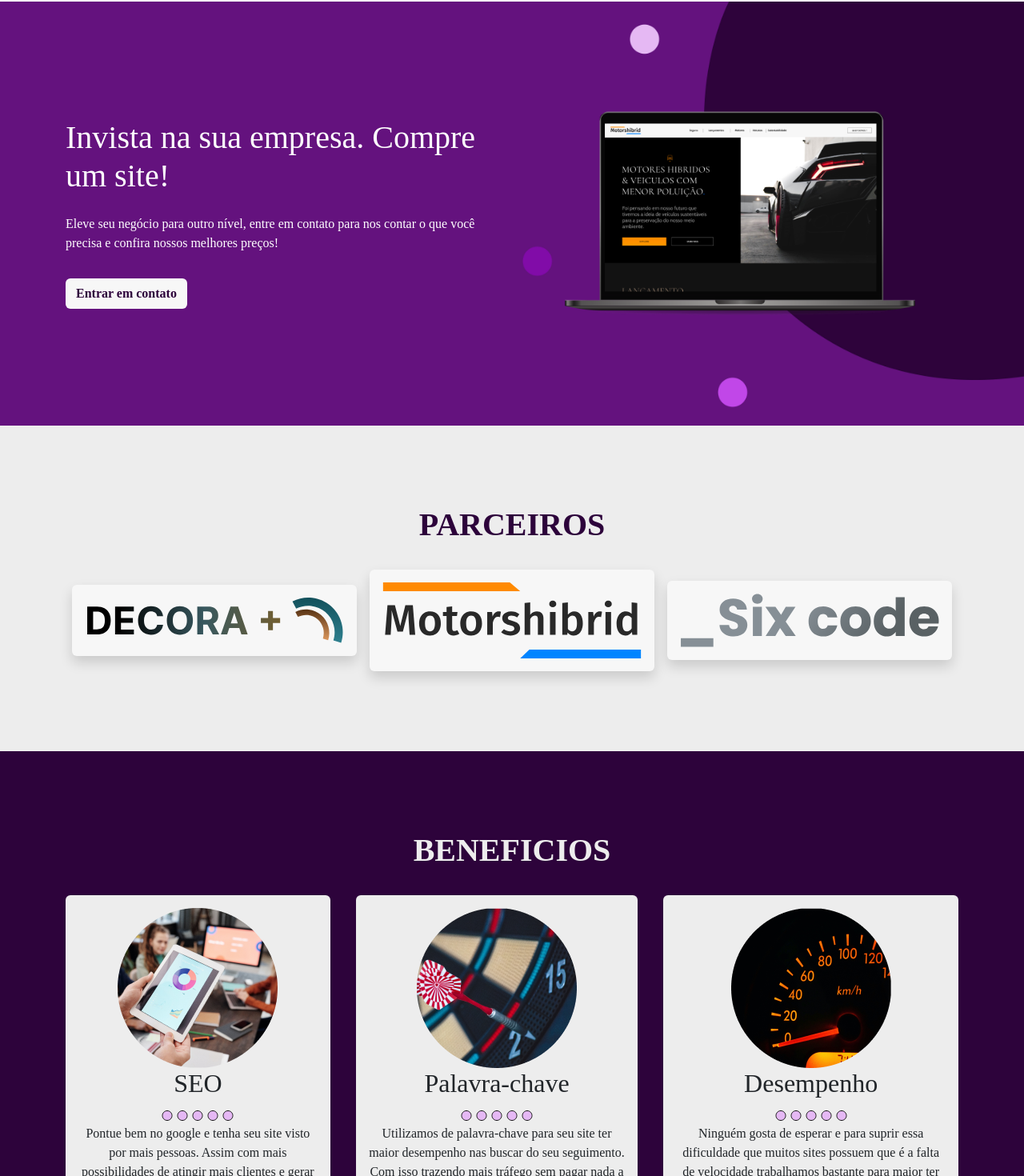
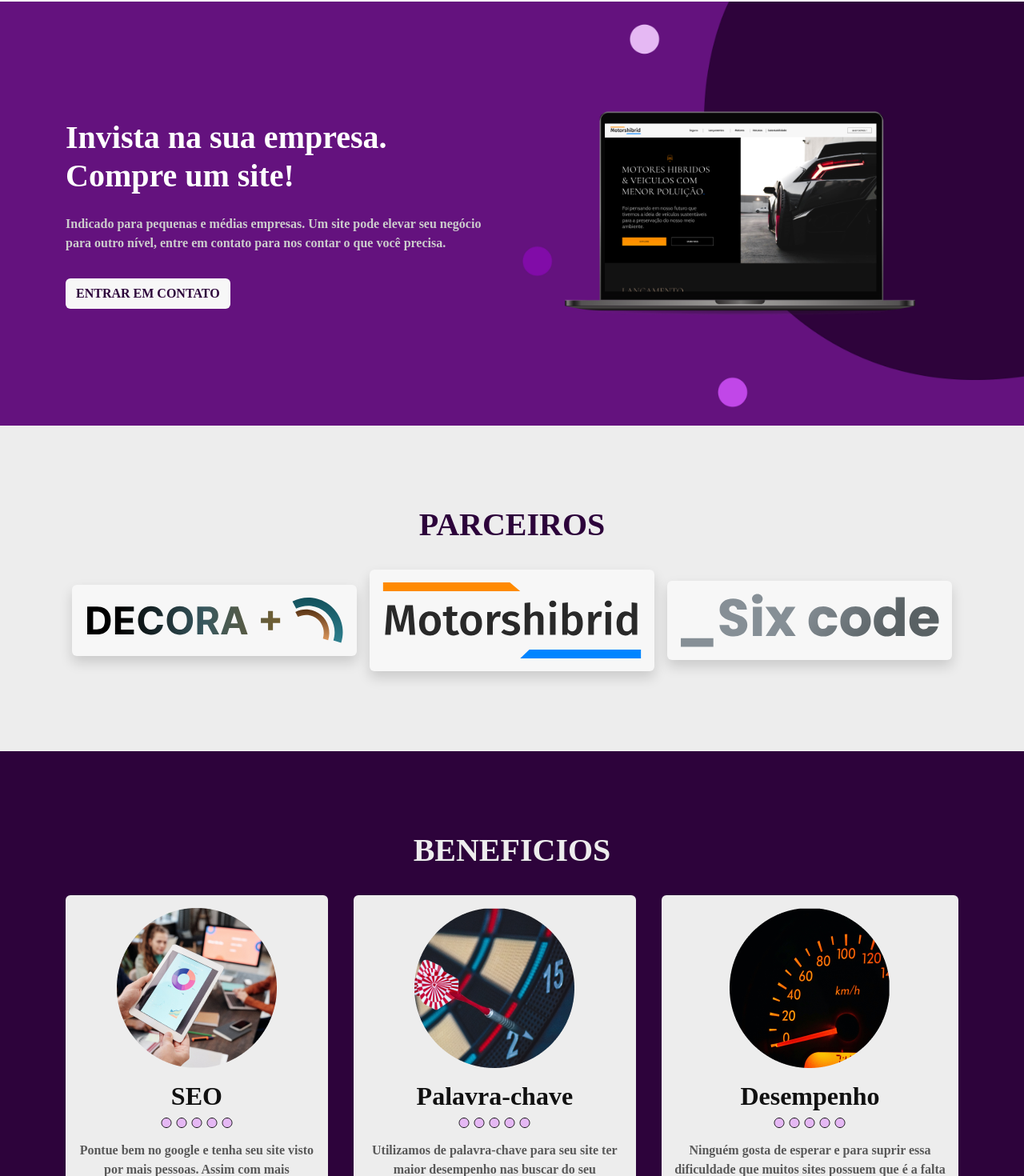
Before and after one commit to eidiogolima/ComprarSite.com, a React (Create React App) app: page / in a window 1280 px wide. Shown: the part 72-1542 px from the top of the page at 80% size. Built offline with nearby package versions, Linux system fonts and the light colour scheme.

Commit message:
correação de textos, modificação de logos em public e alteração index.html

```diff
--- a/public/index.html
+++ b/public/index.html
@@ -1,5 +1,5 @@
 <!DOCTYPE html>
-<html lang="en">
+<html lang="pt-BR">
   <head>
     <meta charset="utf-8" />
     <link rel="icon" href="./favicon.svg" />
@@ -7,22 +7,18 @@
     <meta name="theme-color" content="#000000" />
     <meta
       name="description"
-      content="Web site created using create-react-app"
+      content="Comprar site um site bom nunca foi tão fácil entre em contato a nossa equipe e tenha seu orçamento em menos de minutos por um de nossos (desenvolvedor) web, programador de site, desenvolvedor de site, web design qualificado. Suporte 24 h, atendimento de qualidade e prioridade para o cliente."
     />
     <link rel="apple-touch-icon" href="%PUBLIC_URL%/logo192.png" />
-
     <link rel="manifest" href="%PUBLIC_URL%/manifest.json" />
     <link rel="stylesheet" href="./CSS/bootstrap.css">
     <link rel="stylesheet" href="./CSS/style.css">
-
     <title>Home | Comprar Site </title>
   </head>
   <body>
     <noscript>Habilite o JavaScript do navegador para acessar o site.</noscript>
-    <div id="root">
-
-    </div>
-
+    <main id="root">
+    </main>
     <script src="./bootstrap.bundle.min.js"></script>
   </body>
 </html>
--- a/src/JS/Componentes/Pages/Home.js
+++ b/src/JS/Componentes/Pages/Home.js
@@ -5,9 +5,12 @@ import Beneficios from '../Todos/Beneficios.js'
 import Trabalhos from '../Todos/Trabalhos.js'
 import Contato from '../Todos/Contato.js'
 import Duvidas from '../Todos/Duvidas.js'
+import Head from '../Global/Head.js'
 const Home = () => {
   return (
     <div>
+
+      <Head title = 'Home | Comprar Site' description = 'Comprar site um site bom nunca foi tão fácil entre em contato a nossa equipe e tenha seu orçamento em menos de minutos por um de nossos (desenvolvedor) web, programador de site, desenvolvedor de site, web design qualificado. Suporte 24 h, atendimento de qualidade e prioridade para o cliente.'/>
       <Introducao/>
       <Parceiros/>
       <Beneficios/>
--- a/src/JS/Componentes/Todos/Beneficios.js
+++ b/src/JS/Componentes/Todos/Beneficios.js
@@ -12,11 +12,11 @@ const Beneficios = () => {
         <div className="d-flex mt-4
         gap-4 gap-lg-4 gap-md-3  gap-sm-4 text-center flex-md-nowrap flex-wrap justify-content-center">
           <div className="cor-b-2 p-3 rounded ">
-            <img style={{ width: 'auto' }} src={SEO} alt="" />
-            <h2>SEO</h2>
+            <img className='mb-3'  style={{ width: 'auto' }} src={SEO} alt="" />
+            <h2 className='fw-semibold cor-11'>SEO</h2>
 
-            <img style={{ width: 'auto' }} src={Decorador} alt="" />
-            <p>
+            <img className='mb-3' style={{ width: 'auto' }} src={Decorador} alt="" />
+            <p className='fw-semibold cor-8'>
               Pontue bem no google e tenha seu site visto por mais pessoas.
               Assim com mais possibilidades de atingir mais clientes e gerar
               mais resultados
@@ -24,21 +24,21 @@ const Beneficios = () => {
           </div>
 
           <div className="cor-b-2 p-3 rounded">
-            <img style={{ width: 'auto' }} src={Chave} alt="" />
-            <h2>Palavra-chave</h2>
+            <img className='mb-3'  style={{ width: 'auto' }} src={Chave} alt="" />
+            <h2 className='cor-11 fw-semibold'>Palavra-chave</h2>
 
-            <img style={{ width: 'auto' }} src={Decorador} alt="" />
-            <p>
+            <img className='mb-3' style={{ width: 'auto' }} src={Decorador} alt="" />
+            <p className='fw-semibold cor-8'>
             Utilizamos de palavra-chave para seu site ter maior desempenho nas buscar do seu seguimento. Com isso trazendo mais tráfego sem pagar nada a mais.
             </p>
           </div>
 
           <div className="cor-b-2 p-3 rounded">
-            <img style={{ width: 'auto' }} src={Desempenho} alt="" />
-            <h2>Desempenho</h2>
+            <img className='mb-3'  style={{ width: 'auto' }} src={Desempenho} alt="" />
+            <h2 className='cor-11 fw-semibold'>Desempenho</h2>
 
-            <img style={{ width: 'auto' }} src={Decorador} alt="" />
-            <p>
+            <img className='mb-3' style={{ width: 'auto' }} src={Decorador} alt="" />
+            <p className='fw-semibold cor-8'>
             Ninguém gosta de esperar e para suprir essa dificuldade que muitos sites possuem que é a falta de velocidade trabalhamos bastante para maior ter desempenho.
             </p>
           </div>
--- a/src/JS/Componentes/Todos/Contato.js
+++ b/src/JS/Componentes/Todos/Contato.js
@@ -8,7 +8,7 @@ const Contato = () => {
         <div className="row d-grid d-md-flex align-items-center cor-b-1 shadow rounded p-2 p-md-5 py-4 mx-2 mx-sm-0">
           <div className="col ">
             <h1 className='cor-p1 mb-4'>Gostou ? entre em contato!</h1>
-            <h3 className='cor-8 mb-3'>Não peca essa oportunidade </h3>
+            <h3 className='cor-8 mb-3'>Não peca essa oportunidade de comprar seu site! </h3>
             <p className='cor-8 fw-semibold mb-4'>
               Seu negócio pode crescer ainda mais não peca essa oportunidade de
               comprar um site para aumentar suas vendas consideravelmente.{' '}
--- a/src/JS/Componentes/Todos/Introducao.js
+++ b/src/JS/Componentes/Todos/Introducao.js
@@ -1,5 +1,6 @@
 import React from 'react';
 import Notebook from '../../../assests/img/notebook.png';
+
 
 const Introducao = () => {
   return (
@@ -7,12 +8,12 @@ const Introducao = () => {
       <div className="container-md container-fluid">
         <div className="row py-md-6 py-4 text-center text-md-start align-items-center d-md-flex d-grid">
           <div className="col">
-            <h1 className='pb-3'>Invista na sua empresa. Compre um site! </h1>
-            <p className='pb-3'>
-              Eleve seu negócio para outro nível, entre em contato para nos
-              contar o que você precisa e confira nossos melhores preços!
+            <h1 className='pb-3 fw-semibold'>Invista na sua empresa. Compre um site! </h1>
+            <p className='pb-3 cor-4 fw-semibold'>
+              Indicado para pequenas e médias empresas. Um site pode elevar seu negócio para outro nível, entre em contato para nos
+              contar o que você precisa.
             </p>
-            <button className="btn cor-b-1 cor-p1 fw-bold  ">Entrar em contato</button>
+            <button className="btn cor-b-1 cor-p1 fw-bold  ">ENTRAR EM CONTATO</button>
           </div>
           <div className='col'>
             <img width='100%' src={Notebook} alt="" />
```
Also changed, not shown: public/logo192.png, public/logo512.png.
